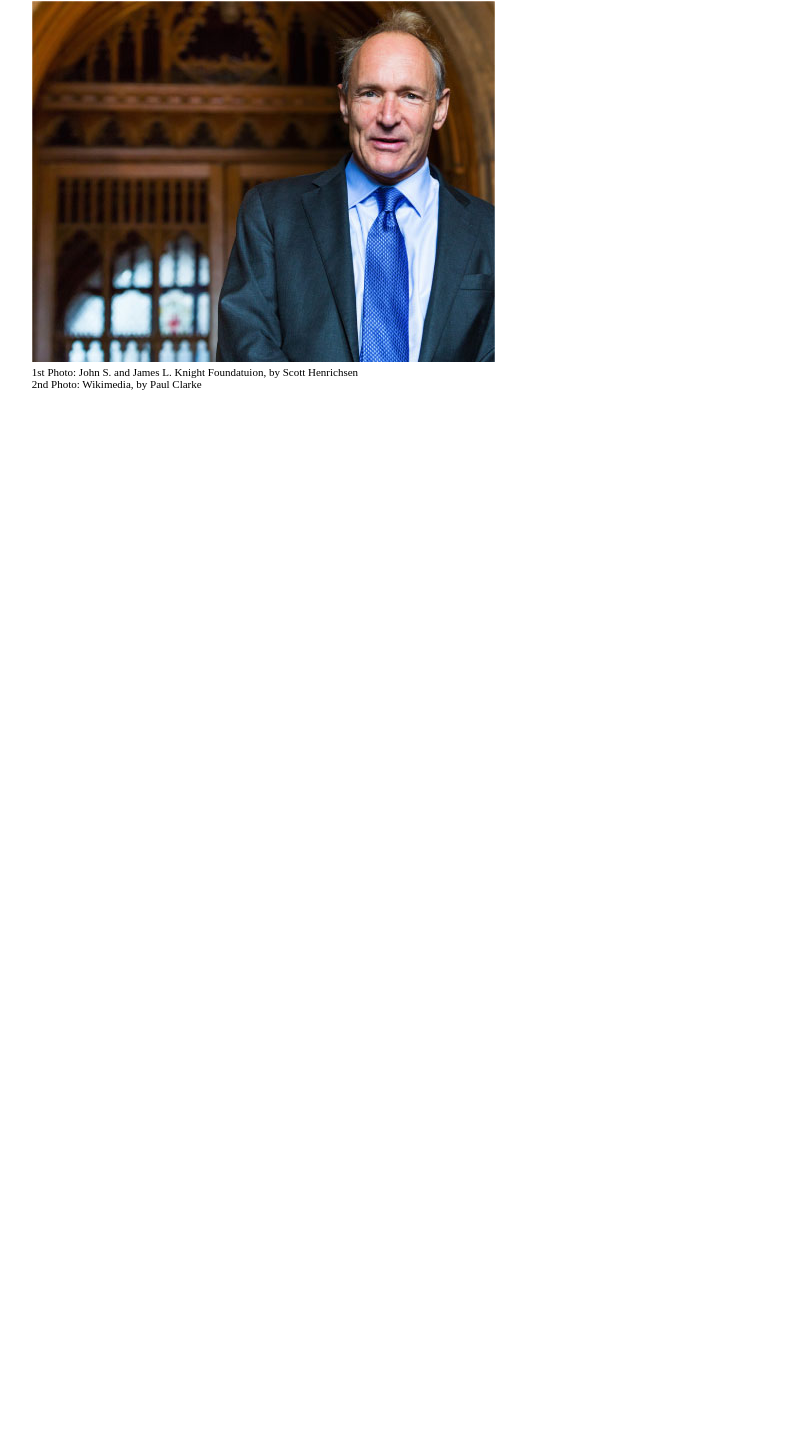
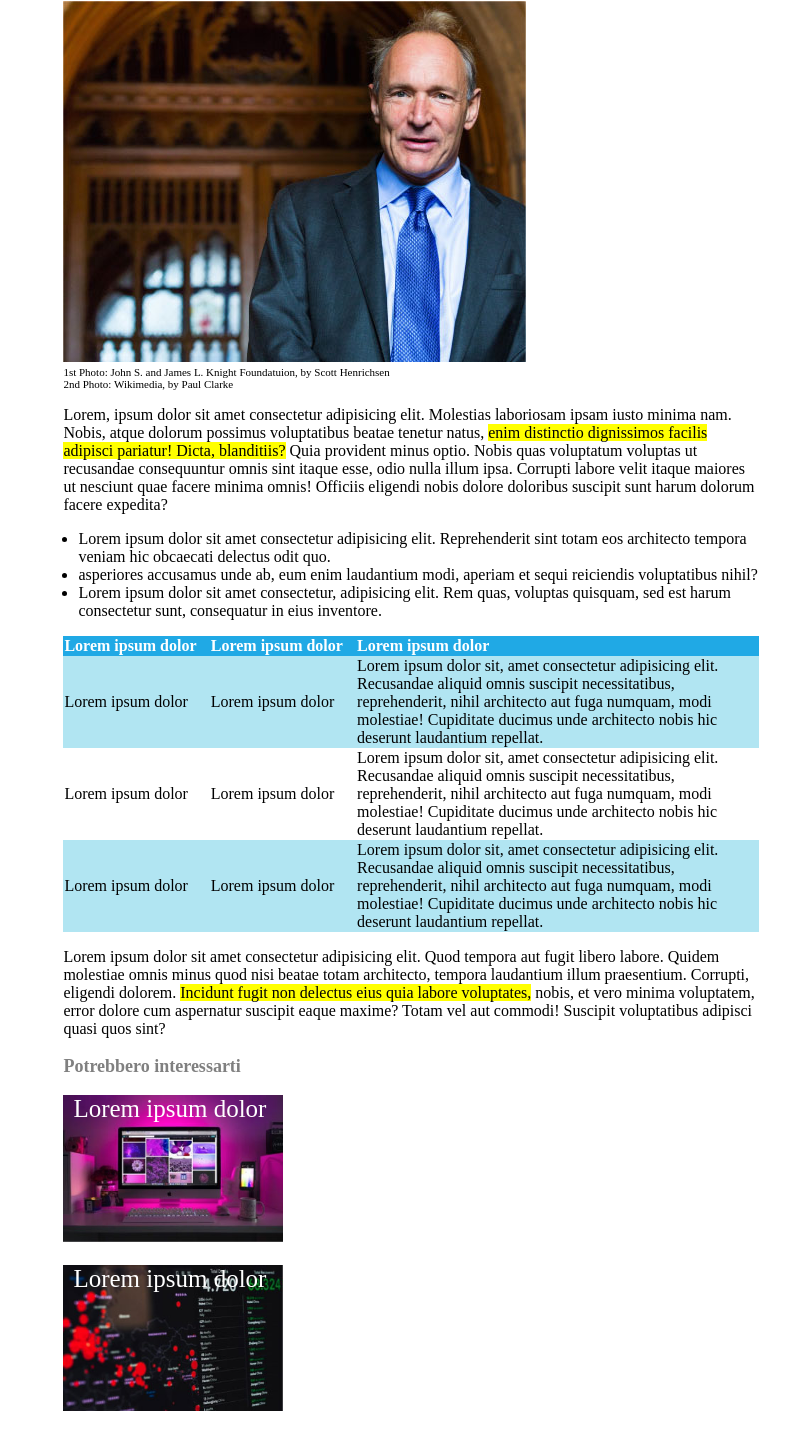
Before and after one commit to Giuseppe-Napoli/html-css-booleaner, a plain HTML site: page index.html in a window 1280 px wide. Shown: the part 780-2213 px from the top of the page, without its empty margins (229-1019 px from the left). Before the commit the page ends 1181 px from the top, so only its background shows below. Drawn offline with Linux system fonts and the light colour scheme.

Commit message:
Terminato

```diff
--- a/css/style.css
+++ b/css/style.css
@@ -1,19 +1,17 @@
 .first{
   background-image: url("pattern.png");
   background-color: rgb(78, 160, 255);
-
 }
 
 #logo{
   width: 250px;
-  margin-left: 20%;
+  margin-left: 22%;
   height: 150px;
-
 }
 
-  main{
+  main, footer{
     margin: auto;
-    width: 60%;
+    width: 55%;
   }
 
   #title{
@@ -40,3 +38,60 @@
     font-size: 11px;
     margin-top: 0;
   }
+
+  .text span{
+    background-color: yellow;
+  }
+
+  .list ul{
+    padding-left: 15px;
+    margin-left: 0;
+  }
+
+  table{
+    border-collapse: collapse;
+  }
+
+  thead{
+    background-color: rgb(32, 169, 229);
+    color: white;
+  }
+
+  .colonna{
+    width: 20%;
+    text-align: left;
+  }
+
+  .terza-colonna{
+    width: 55%;
+    text-align: left;
+  }
+
+  .dispari{
+    background-color: rgb(177, 229, 242);
+  }
+
+  .monitor, .graphic{
+    height: 160px;
+    width: 220px;
+    background-repeat: no-repeat;
+    background-size: contain;
+  }
+  .monitor{
+    background-image: url(monitor.jpg);
+  }
+
+  .graphic{
+    background-image: url(graph.jpg);
+  }
+
+  footer p{
+    font-size: 25px;
+    color: white;
+    margin: 10px;
+  }
+
+  footer h3{
+    font-size: 18px;
+    color: rgb(128, 128, 128);
+  }
--- a/index.html
+++ b/index.html
@@ -4,7 +4,7 @@
   <meta charset="UTF-8">
   <meta http-equiv="X-UA-Compatible" content="IE=edge">
   <meta name="viewport" content="width=device-width, initial-scale=1.0">
-  <title>Document</title>
+  <title>The Booleaner</title>
   <link rel="stylesheet" href="css/style.css">
 </head>
 <body>
@@ -18,23 +18,81 @@
 
     <!--   main -->
   <main>
+
     <section>
       <h1 id="title">Internet deve essere al servizio del "bene pubblico": Il manifesto di Tim Berners-Lee</h1>
       <div class="autore">
         <p>Scritto da <a href="The Booleaner">The Booleaner</a><br><span id="date">il 10/10/20</span></p>
       </div>
       <div class="knight">
-        <img src="img/tim-1.jpg" alt="">
-        <img src="img/tim-2.jpg" alt="">
+        <img src="img/tim-1.jpg" alt="john s.">
+        <img src="img/tim-2.jpg" alt="paul clarke">
         <p>1st Photo: John S. and James L. Knight Foundatuion, by Scott Henrichsen <br>2nd Photo: Wikimedia, by Paul Clarke </p>
       </div>
+    </section>
 
+    <section>
+
+      <div class="text">
+        <p>Lorem, ipsum dolor sit amet consectetur adipisicing elit. Molestias laboriosam ipsam iusto minima nam. Nobis, atque dolorum possimus voluptatibus beatae tenetur natus,  <span>enim distinctio dignissimos facilis adipisci pariatur! Dicta, blanditiis?</span>
+          Quia provident minus optio. Nobis quas voluptatum voluptas ut recusandae consequuntur omnis sint itaque esse, odio nulla illum ipsa. Corrupti labore velit itaque maiores ut nesciunt quae facere minima omnis!
+          Officiis eligendi nobis dolore doloribus suscipit sunt harum dolorum facere expedita?</p>
+
+      </div>
+
+      <div class="list">
+          <ul>
+            <li>Lorem ipsum dolor sit amet consectetur adipisicing elit. Reprehenderit sint totam eos architecto tempora veniam hic obcaecati delectus odit quo.</li>
+            <li>asperiores accusamus unde ab, eum enim laudantium modi, aperiam et sequi reiciendis voluptatibus nihil?</li>
+            <li>Lorem ipsum dolor sit amet consectetur, adipisicing elit. Rem quas, voluptas quisquam, sed est harum consectetur sunt, consequatur in eius inventore. </li>
+          </ul>
+      </div>
+
+      <div class="tabella">
+
+          <table>
+            <thead>
+              <th class="colonna">Lorem ipsum dolor</th>
+              <th class="colonna">Lorem ipsum dolor</th>
+              <th class="terza-colonna">Lorem ipsum dolor</th>
+            </thead>
+            <tbody>
+              <tr class="dispari">
+                <td>Lorem ipsum dolor</td>
+                <td>Lorem ipsum dolor</td>
+                <td>Lorem ipsum dolor sit, amet consectetur adipisicing elit. Recusandae aliquid omnis suscipit necessitatibus, reprehenderit, nihil architecto aut fuga numquam, modi molestiae! Cupiditate ducimus unde architecto nobis hic deserunt laudantium repellat.</td>
+              </tr>
+              <tr>
+                <td>Lorem ipsum dolor</td>
+                <td>Lorem ipsum dolor</td>
+                <td>Lorem ipsum dolor sit, amet consectetur adipisicing elit. Recusandae aliquid omnis suscipit necessitatibus, reprehenderit, nihil architecto aut fuga numquam, modi molestiae! Cupiditate ducimus unde architecto nobis hic deserunt laudantium repellat.</td>
+              </tr>
+              <tr class="dispari">
+                <td>Lorem ipsum dolor</td>
+                <td>Lorem ipsum dolor</td>
+                <td>Lorem ipsum dolor sit, amet consectetur adipisicing elit. Recusandae aliquid omnis suscipit necessitatibus, reprehenderit, nihil architecto aut fuga numquam, modi molestiae! Cupiditate ducimus unde architecto nobis hic deserunt laudantium repellat.</td>
+              </tr>
+            </tbody>
+          </table>
+      </div>
+      <div class="text">
+          <p>Lorem ipsum dolor sit amet consectetur adipisicing elit. Quod tempora  aut fugit libero labore. Quidem molestiae omnis minus quod nisi beatae totam architecto, tempora laudantium illum praesentium. Corrupti, eligendi dolorem.
+            <span> Incidunt fugit non delectus eius quia labore voluptates,</span> nobis, et vero minima voluptatem, error dolore cum aspernatur suscipit eaque maxime? Totam vel aut commodi! Suscipit voluptatibus adipisci quasi quos sint?</p>
+      </div>
     </section>
   </main>
     <!--   /main -->
 
     <!-- footer -->
-  <footer></footer>
+  <footer>
+    <h3>Potrebbero interessarti</h3>
+    <div class="monitor">
+      <p>Lorem ipsum dolor</p>
+    </div>
+    <div class="graphic">
+      <p>Lorem ipsum dolor</p>
+    </div>
+  </footer>
     <!-- /footer -->
 
 </body>
```
Also changed, not shown: css/graph.jpg (renamed from img/graph.jpg), css/monitor.jpg (renamed from img/monitor.jpg). Lines whose indentation alone changed are shown as unchanged.
